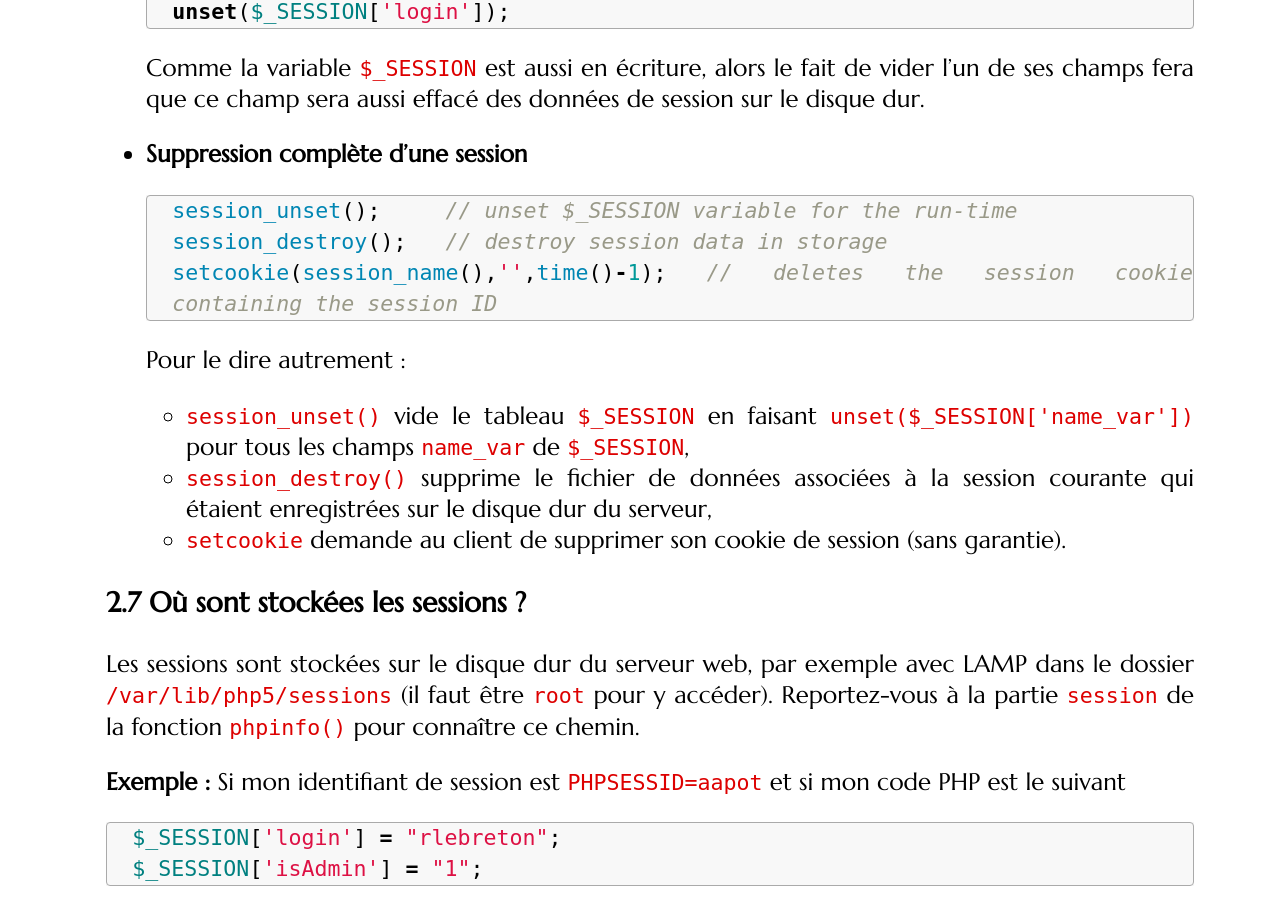
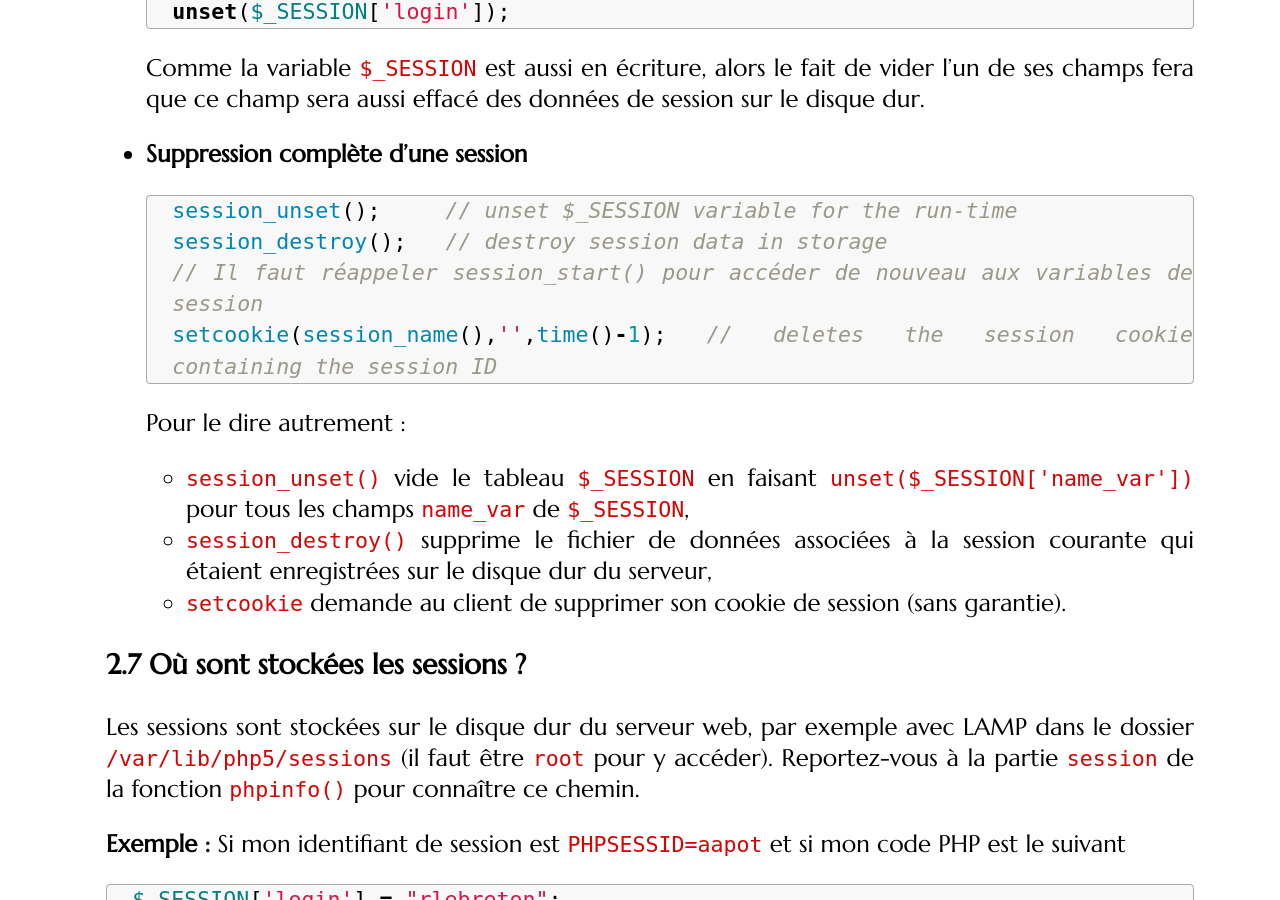
Before and after one commit to romainlebreton/R3.01-DeveloppementWeb, a Jekyll site: the page built from tutorials/tutorial7.md, in a window 1280 px wide and 900 px high, scrolled down 7249 px. Built offline with Jekyll 4.4.1, drawn with Linux system fonts in a browser that asks for light colours; some web fonts are replaced; part of the change alters nothing that is shown.

Commit message:
Fix + notes

````diff
--- a/tutorials/tutorial7.md
+++ b/tutorials/tutorial7.md
@@ -79,6 +79,34 @@ l'en-tête de la réponse.
 Dire que les  deux actions sont séparées
 envoi du cookie utilisateur par cookie dans GET et récupération
 enregistrement/màj d'un cookie par SetCookie et setcookie
+
+-->
+
+<!--
+Explication sur les sessions
+
+session
+stocke où ?
+à quoi sert le cookie
+commande PHP
+- session_start()
+  Si cookie PHPSESSID=xxx reçu alors lance la session pour cet id
+  Sinon crée un cookie PHPSESSID=xxx (setcookie) et lance le mécanisme de session
+- $_SESSION en lecture et écriture
+  au moment du session_start charge $_SESSION avec le fichier sess_xxx
+  Derrière les rideaux, après vos fichiers PHP, écris le contenu de $_SESSION dans le ficher sess_xxx
+
+sécurité: donnée modifiable que par le serveur
+pas de limite de taille
+
+On peut se faire passer pour quelqu'un si on connait son PHPSESSID
+=> HTTPS et paramétrisation des cookies par nom de domaine et chemin
+
+Durée de vie par défaut des sessions
+
+Suppression des sessions en 3 étapes. Attention: session_destroy() casse le
+mécanisme de session. Pour accéder à nouveau aux variables de session, la
+fonction session_start() doit être appelée de nouveau.
 
 -->
 
@@ -397,6 +425,7 @@ cookies).
    ```php?start_inline=1
    session_unset();     // unset $_SESSION variable for the run-time
    session_destroy();   // destroy session data in storage
+   // Il faut réappeler session_start() pour accéder de nouveau aux variables de session
    setcookie(session_name(),'',time()-1); // deletes the session cookie containing the session ID
    ```
 
````
